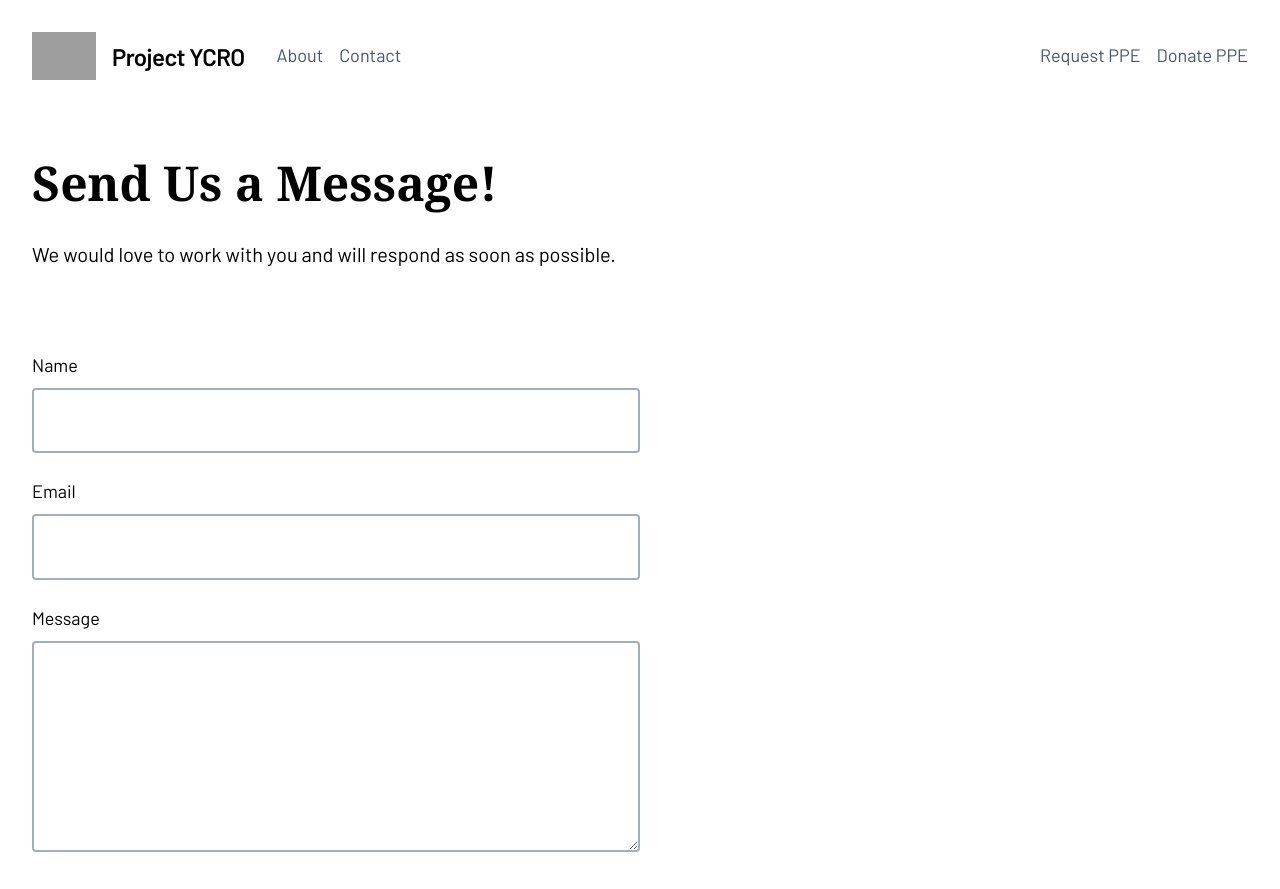
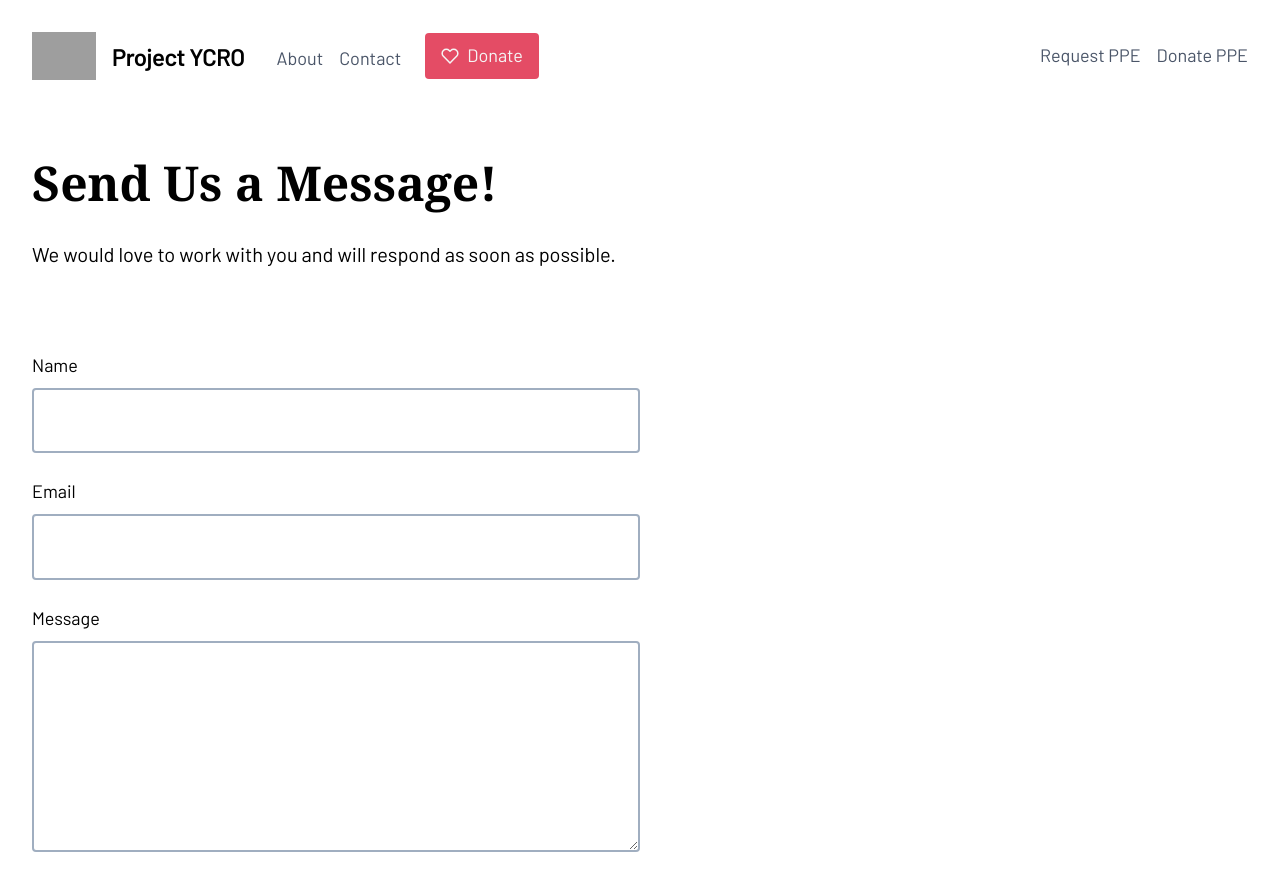
Before and after one commit to fighting-covid/website, a Next.js app: page /contact in a window 1280 px wide. Shown: the top 889 px of the page. Built offline with nearby package versions, Linux system fonts and the light colour scheme; grey boxes are pictures that could not be loaded; a web font is replaced by a local one.

Commit message:
Add donate button to header, update contact page

```diff
--- a/components/header.js
+++ b/components/header.js
@@ -1,12 +1,13 @@
 import React, { useState } from "react";
 import Link from "next/link";
 
+import { FiHeart } from "react-icons/fi";
 import Logo from "../assets/images/brand/mask.svg";
 
 const NavLink = ({ href, title, end }) => (
   <Link href={href}>
     <a
-      className={`block mt-4 lg:inline-block lg:mt-0 text-gray-700 hover:text-dark ${
+      className={`trans block mt-4 lg:inline-block lg:mt-0 text-gray-700 hover:text-dark ${
         end || false ? "" : "mr-4"
       }`}
     >
@@ -50,7 +51,17 @@ const Header = () => {
       >
         <div className="text-lg lg:flex-grow">
           <NavLink href="/about" title="About" />
-          <NavLink href="/contact" title="Contact" end={true} />
+          <NavLink href="/contact" title="Contact" />
+          <a
+            className="inline-block cursor-pointer md:ml-2"
+            href="https://www.gofundme.com/f/projectycro"
+            target="_blank"
+          >
+            <div className="trans bg-accent hover:bg-red-700 text-light px-4 py-2 md:mt-0 mt-4 rounded flex items-center">
+              <FiHeart />
+              <span className="ml-2">Donate</span>
+            </div>
+          </a>
         </div>
         <div className="text-lg">
           <NavLink href="/ppe-request" title="Request PPE" />
--- a/pages/contact.js
+++ b/pages/contact.js
@@ -104,9 +104,11 @@ const ContactPage = ({ data }) => {
                   <button
                     type="submit"
                     disabled={isSubmitting}
-                    className="block cursor-pointer border-2 bg-accent text-light p-4 mt-6 rounded shadow text-lg font-bold"
+                    className="block cursor-pointer mt-6"
                   >
-                    Submit
+                    <p className="trans bg-accent hover:bg-red-700 text-light p-4 rounded text-lg font-bold">
+                      Submit
+                    </p>
                   </button>
                 </Form>
               );
```
